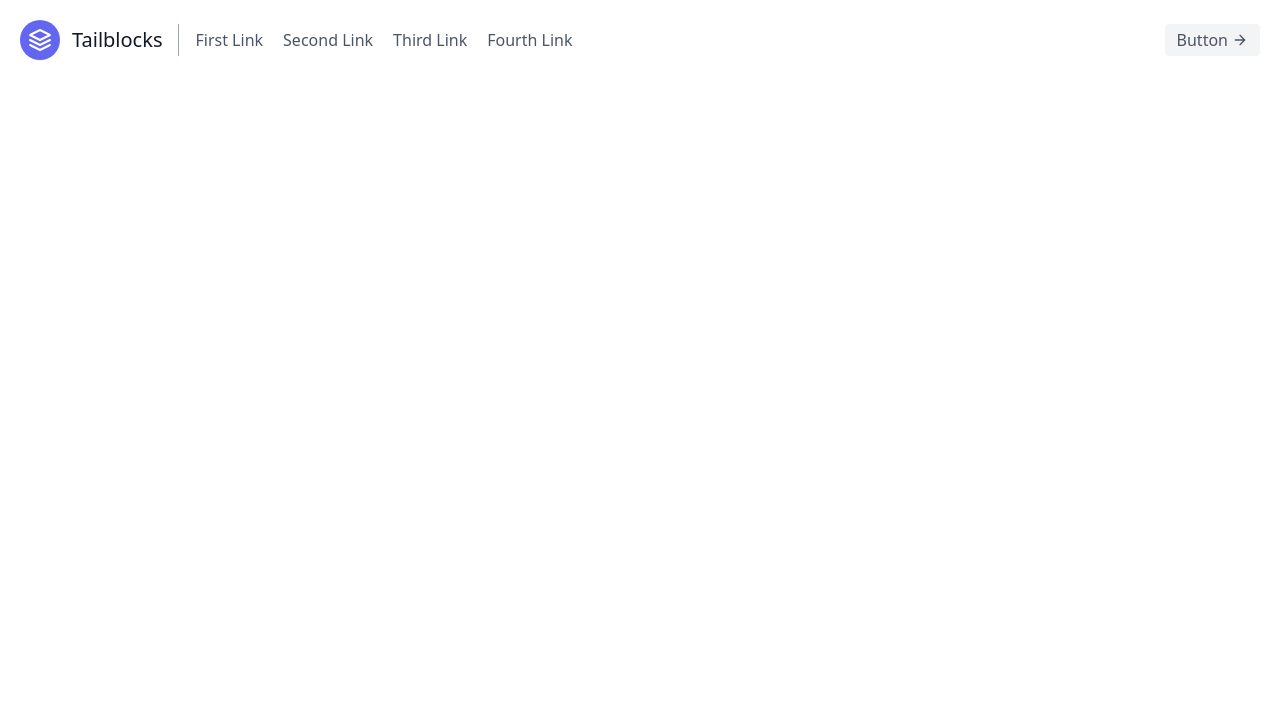
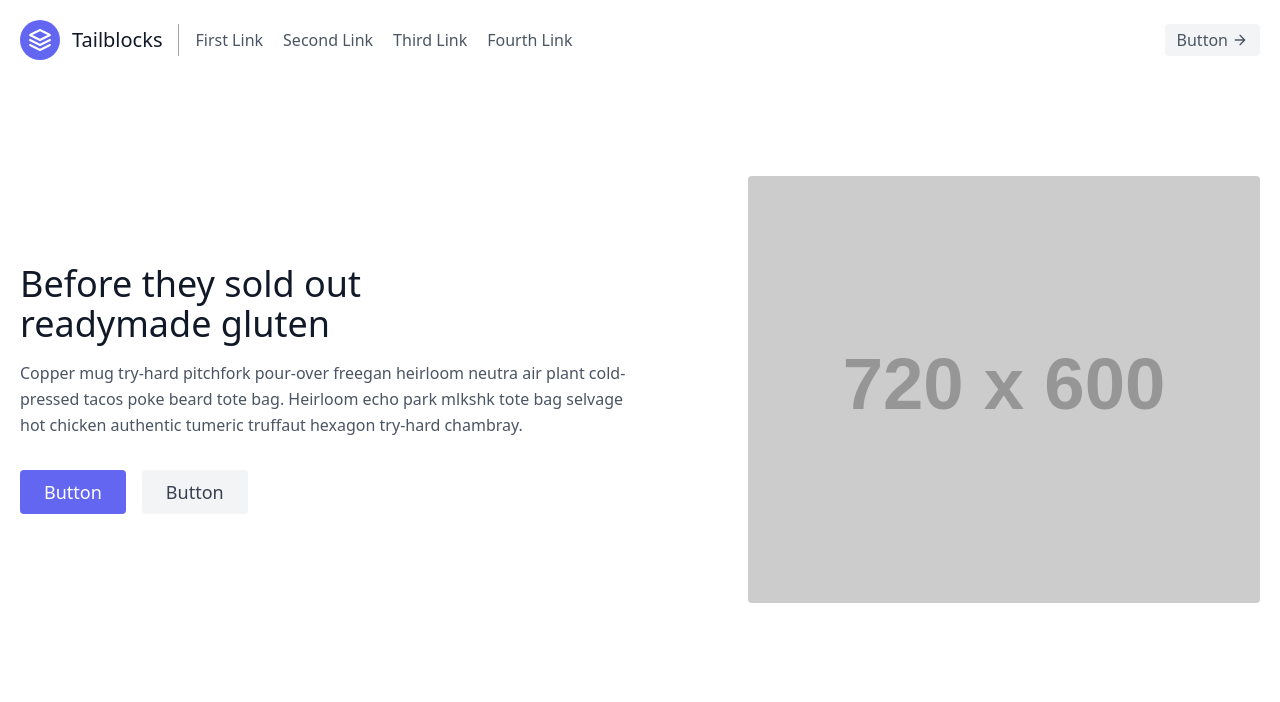
Before and after one commit to SaveIndia/SaveIndia.github.io, a plain HTML site: page index.html in a window 1280 px wide. Drawn offline with nearby package versions, Linux system fonts and the light colour scheme; placeholder pictures from the web are drawn by us.

Commit message:
Update index.html

```diff
--- a/index.html
+++ b/index.html
@@ -4,7 +4,7 @@
 <head>
   <meta charset="utf-8">
 
-  <title>The HTML5 Herald</title>
+  <title>SaveIndia</title>
 
 
 
@@ -36,5 +36,23 @@
   </div>
 </header>
 
+ <section class="text-gray-600 body-font">
+  <div class="container mx-auto flex px-5 py-24 md:flex-row flex-col items-center">
+    <div class="lg:flex-grow md:w-1/2 lg:pr-24 md:pr-16 flex flex-col md:items-start md:text-left mb-16 md:mb-0 items-center text-center">
+      <h1 class="title-font sm:text-4xl text-3xl mb-4 font-medium text-gray-900">Before they sold out
+        <br class="hidden lg:inline-block">readymade gluten
+      </h1>
+      <p class="mb-8 leading-relaxed">Copper mug try-hard pitchfork pour-over freegan heirloom neutra air plant cold-pressed tacos poke beard tote bag. Heirloom echo park mlkshk tote bag selvage hot chicken authentic tumeric truffaut hexagon try-hard chambray.</p>
+      <div class="flex justify-center">
+        <button class="inline-flex text-white bg-indigo-500 border-0 py-2 px-6 focus:outline-none hover:bg-indigo-600 rounded text-lg">Button</button>
+        <button class="ml-4 inline-flex text-gray-700 bg-gray-100 border-0 py-2 px-6 focus:outline-none hover:bg-gray-200 rounded text-lg">Button</button>
+      </div>
+    </div>
+    <div class="lg:max-w-lg lg:w-full md:w-1/2 w-5/6">
+      <img class="object-cover object-center rounded" alt="hero" src="https://dummyimage.com/720x600">
+    </div>
+  </div>
+</section>
+
 </body>
 </html>
```
